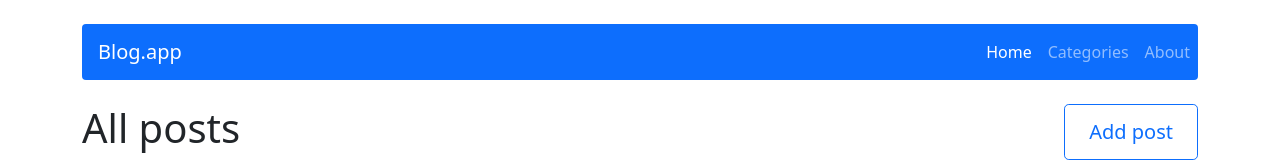
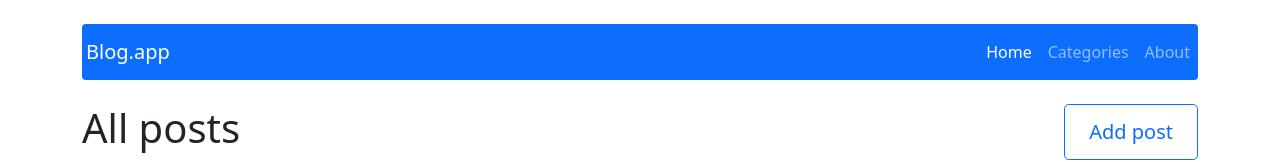
Before and after one commit to Dominik-Wilk/Blog-React, a React (Create React App) app: page / in a window 1280 px wide. Shown: the top 162 px of the page. Built offline with nearby package versions, Linux system fonts and the light colour scheme.

Commit message:
Fix styles for 320px width

```diff
--- a/src/components/views/NavBar/NavBar.js
+++ b/src/components/views/NavBar/NavBar.js
@@ -6,8 +6,8 @@ const NavBar = () => {
     <Navbar
       bg='primary'
       variant='dark'
-      className='justify-content-between mt-4 mb-4  rounded'>
-      <Navbar.Brand as={NavLink} to='/' className='mx-3'>
+      className='justify-content-between mt-4 mb-4 rounded'>
+      <Navbar.Brand as={NavLink} to='/' className='mx-1'>
         Blog.app
       </Navbar.Brand>
       <Nav>
```
